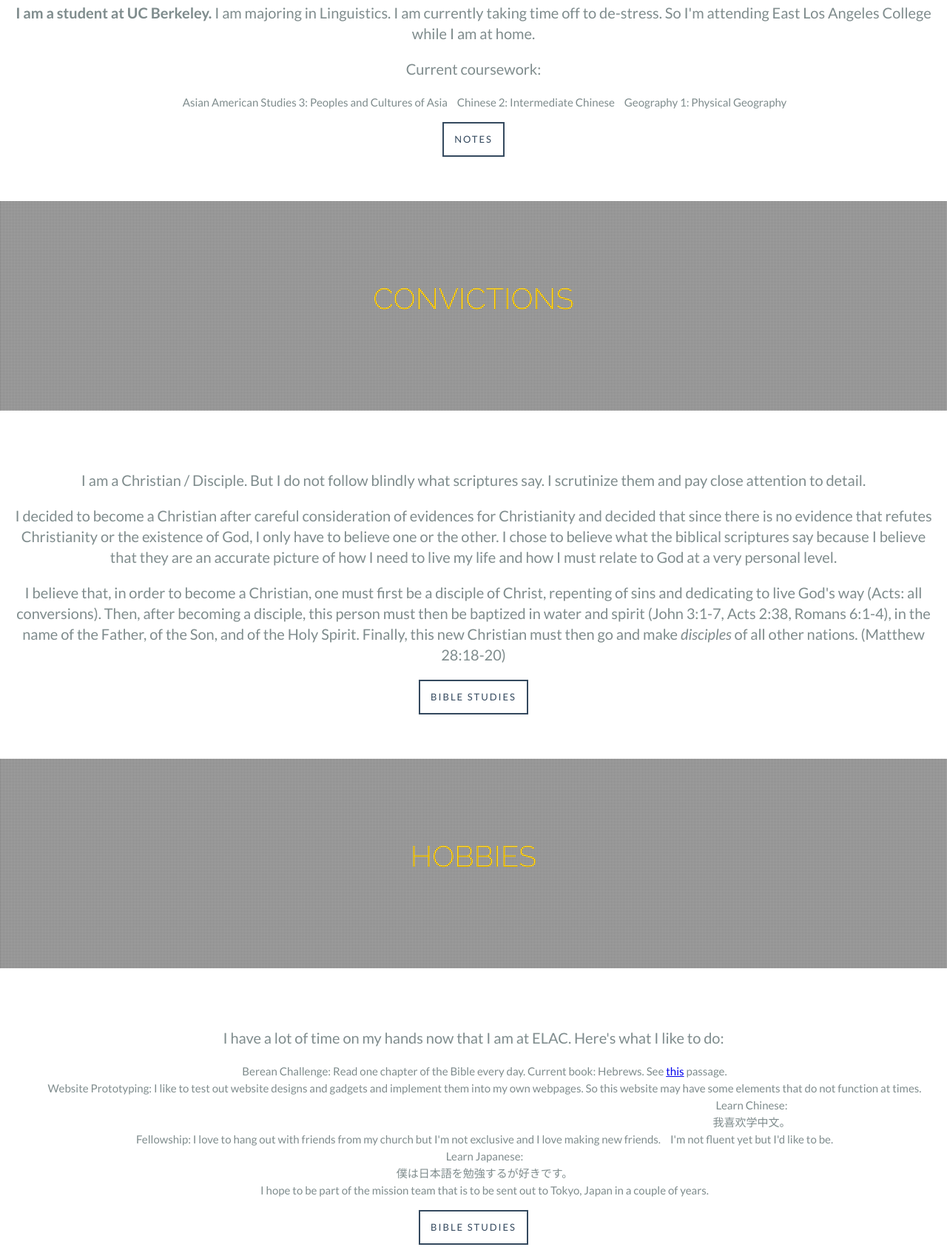
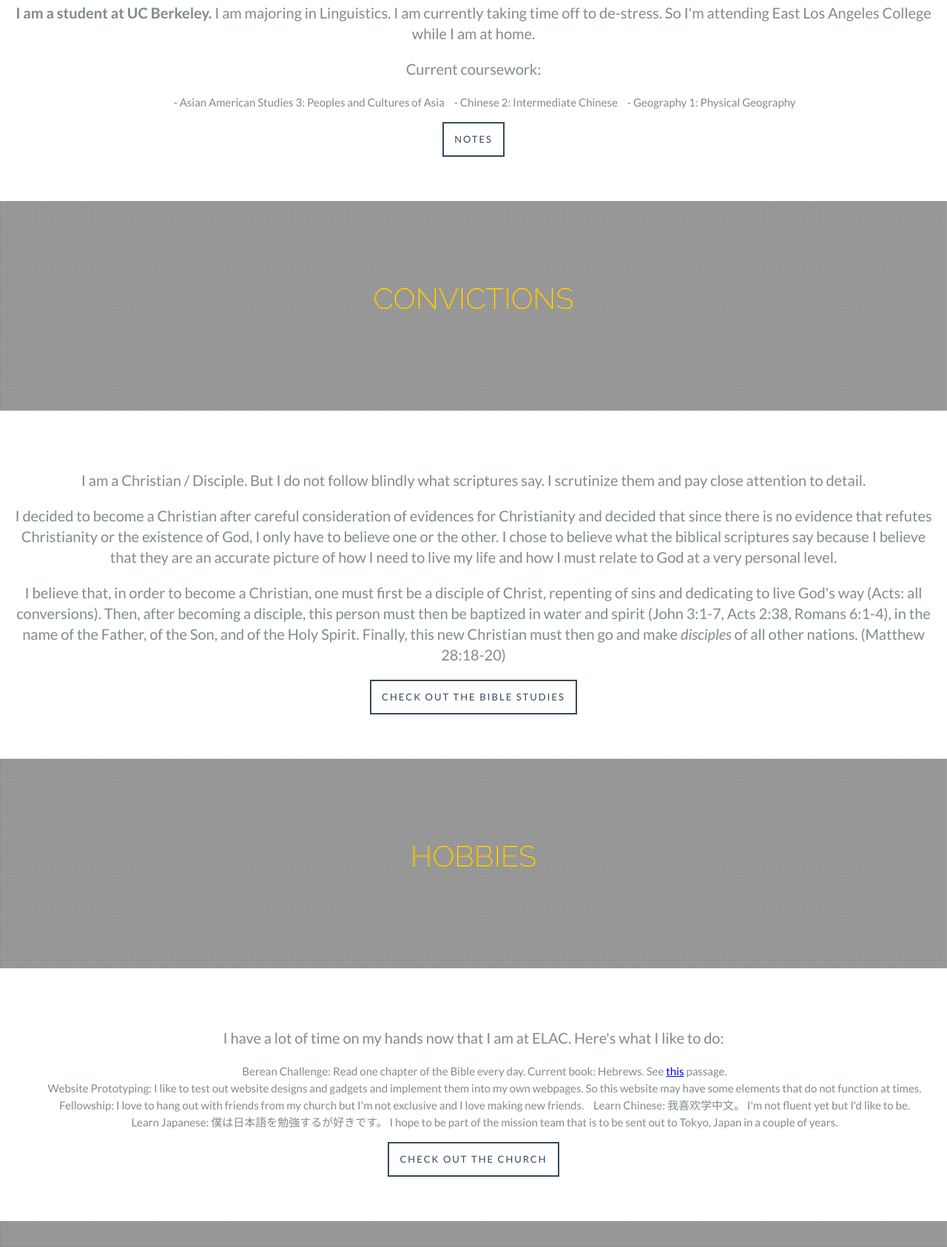
Before and after one commit to maralkan/maralkan.github.io, a plain HTML site: page index.html in a window 1280 px wide. Shown: the part 1193-2879 px from the top of the page at 74% size. Drawn offline with Linux system fonts and the light colour scheme.

Commit message:
Updates to

```diff
--- a/index.html
+++ b/index.html
@@ -31,7 +31,7 @@
                     <li><a href="../contact">Contact</a></li>
                 </ul>
             </nav>
-            <a id="bgndVideo" class="player" data-property="{videoURL:'https://www.youtube.com/watch?v=PN_CP4SuoTU',containment:'body',autoPlay:true, mute:true, startAt:07, opacity:1, quality:'hd1080'}"></a>
+            <a id="bgndVideo" class="player" data-property="{videoURL:'https://www.youtube.com/watch?v=aFK6YfnZlyE',containment:'body',autoPlay:true, opacity:1, quality:'hd1080'}"></a>
             <!-- <div class="pattern"></div> -->
             <div class="big-background-container">
                 <h1 class="big-background-title">Marvin Alcantara</h1>
@@ -62,9 +62,9 @@
                     <p><strong>I am a student at UC Berkeley.</strong> I am majoring in Linguistics. I am currently taking time off to de-stress. So I'm attending East Los Angeles College while I am at home.</p>
                     <p>Current coursework:</p>
                     <ul>
-                          <li>Asian American Studies 3: Peoples and Cultures of Asia</li>
-                          <li>Chinese 2: Intermediate Chinese</li>
-                          <li>Geography 1: Physical Geography</li>
+                          <li>- Asian American Studies 3: Peoples and Cultures of Asia</li>
+                          <li>- Chinese 2: Intermediate Chinese</li>
+                          <li>- Geography 1: Physical Geography</li>
                     </ul>
                     <a href="../notes" target="_blank" class="about-section-btn">Notes</a>
                 </div>
@@ -83,7 +83,7 @@
                     <p>I am a Christian / Disciple. But I do not follow blindly what scriptures say. I scrutinize them and pay close attention to detail.</p>
                     <p>I decided to become a Christian after careful consideration of evidences for Christianity and decided that since there is no evidence that refutes Christianity or the existence of God, I only have to believe one or the other. I chose to believe what the biblical scriptures say because I believe that they are an accurate picture of how I need to live my life and how I must relate to God at a very personal level.</p>
                     <p>I believe that, in order to become a Christian, one must first be a disciple of Christ, repenting of sins and dedicating to live God's way (Acts: all conversions). Then, after becoming a disciple, this person must then be baptized in water and spirit (John 3:1-7, Acts 2:38, Romans 6:1-4), in the name of the Father, of the Son, and of the Holy Spirit. Finally, this new Christian must then go and make <em>disciples</em> of all other nations. (Matthew 28:18-20)</p>
-                    <a href="../notes/bible-studies" target="_blank" class="about-section-btn">Bible Studies</a>
+                    <a href="../notes/bible-studies" target="_blank" class="about-section-btn">Check out the Bible Studies</a>
                 </div>
             </section>
             <section class="small-background-section">
@@ -102,17 +102,16 @@
                           <li>Berean Challenge: Read one chapter of the Bible every day. Current book: Hebrews. See <a href="https://www.biblegateway.com/passage/?search=Acts+17%3A11-12&version=NIV" target="_blank">this</a> passage.</li>
                           <li>Website Prototyping: I like to test out website designs and gadgets and implement them into my own webpages. So this website may have some elements that do not function at times.</li>
                           <li>Fellowship: I love to hang out with friends from my church but I'm not exclusive and I love making new friends.</li>
-                          <li>Learn Chinese:<br/><span class="asian">我喜欢学中文。</span><br />I'm not fluent yet but I'd like to be.</li>
-                          <li>Learn Japanese:<br/><span class="asian">僕は日本語を勉強するが好きです。</span><br/>I hope to be part of the mission team that is to be sent out to Tokyo, Japan in a couple of years.</li>
+                          <li>Learn Chinese: <span class="asian">我喜欢学中文。</span> I'm not fluent yet but I'd like to be.</li>
+                          <li>Learn Japanese: <span class="asian">僕は日本語を勉強するが好きです。</span> I hope to be part of the mission team that is to be sent out to Tokyo, Japan in a couple of years.</li>
                     </ul>
-                    <a href="../notes/bible-studies" target="_blank" class="about-section-btn">Bible Studies</a>
+                    <a href="http://central.caicc.net/" target="_blank" class="about-section-btn">Check out the Church</a>
                 </div>
             </section>
             <section class="small-background-section">
                 <div class='pattern'></div>
                 <div class="small-background-container">
-                  <p class="small-background-title"><span>&copy; 2015 Made with love by <a href="/">Marvin Alc&aacute;ntara</a>. Last updated May 26, 2015.</span></p>
-                    <p></p>
+                  <p class="small-background-title"><span>&copy; 2015 Made with love by <a href="/">Marvin Alc&aacute;ntara</a>. Last updated June 11, 2015.</span></p>
                     <!-- <a href="/works/video-theme" class="big-background-btn">Check it here</a> -->
                 </div>
             </section>
```
